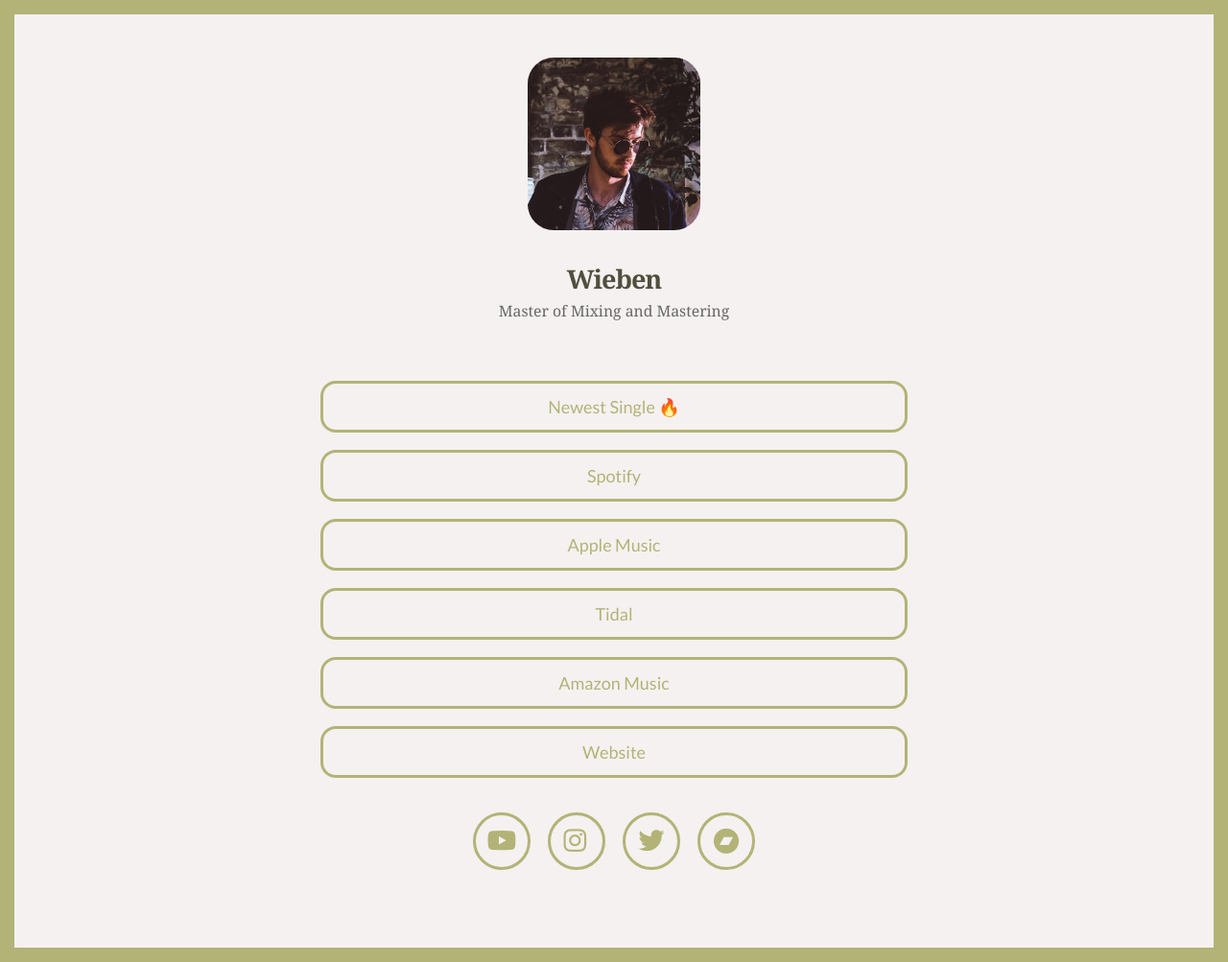
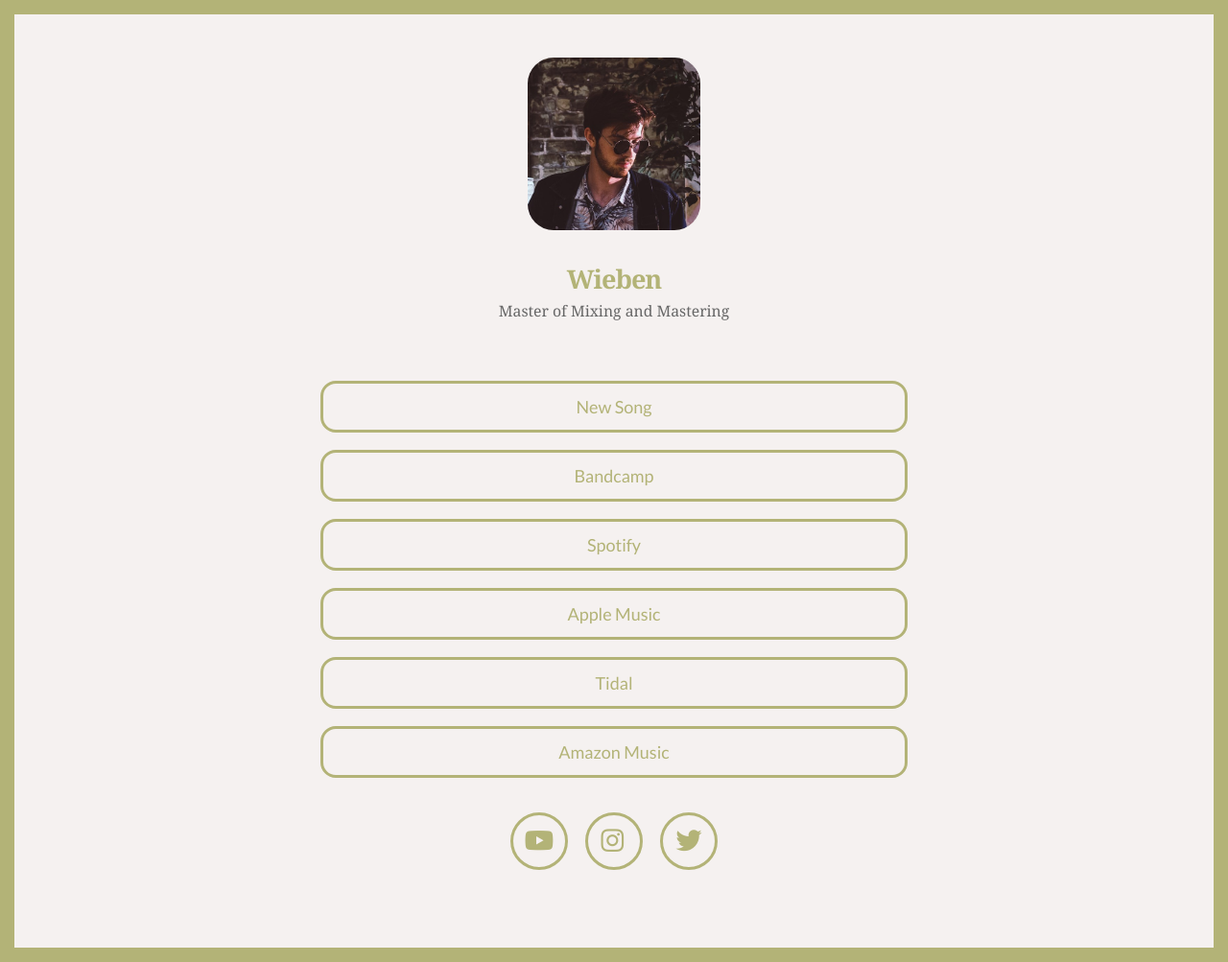
Before and after one commit to SamsonGoodenough/wieben-site, a Jekyll site: the page built from social.md, in a window 1280 px wide. Shown: the whole page at 96% size. Built offline with Jekyll 4.4.1, drawn with Linux system fonts in a browser that asks for light colours; some web fonts are replaced.

Commit message:
Update the linktree order

```diff
--- a/_data/social.json
+++ b/_data/social.json
@@ -13,7 +13,7 @@
     {
       "title": "Spotify",
       "icon": "fa-br-spotify",
-      "url": "https://open.spotify.com/user/aidengwiebe?si=fb017936593e408f"
+      "url": "https://open.spotify.com/artist/1uHLvgQukqCPrUSrrhctOK?si=IUCDvvvFTDeSY5kYh8ZZig"
     },
     {
       "title": "Bandcamp",
--- a/_layouts/tree.html
+++ b/_layouts/tree.html
@@ -9,7 +9,7 @@
       <img src="{{ page.profile_image | relative_url }}" alt="{{ page.title }}">
     </figure>
     {% endif %}
-    <h1 class="tree-title">{{page.title}}</h1>
+    <h1 class="tree-title"><a href="/">{{page.title}}</a></h1>
     {% if page.subtitle and page.subtitle != "" %}
     <h4 class="tree-subtitle">{{page.subtitle}}</h4>
     {% endif %}
--- a/social.md
+++ b/social.md
@@ -8,8 +8,10 @@
 profile_image: images/pfp.jpeg
 
 social_bars:
-  - name: Newest Single 🔥
-    link: https://open.spotify.com/track/5XdSX7XmSisEbv0fEnOYnI?si=a8b5bfd39f6b46d2
+  - name: New Song
+    link: https://www.youtube.com/watch?v=tPdawyRYiHk
+  - name: Bandcamp
+    link: https://wieben.bandcamp.com/
   - name: Spotify
     link: https://open.spotify.com/artist/1uHLvgQukqCPrUSrrhctOK?si=IUCDvvvFTDeSY5kYh8ZZig
   - name: Apple Music
@@ -18,8 +20,6 @@
     link: https://tidal.com/artist/38789505
   - name: Amazon Music
     link: https://music.amazon.ca/artists/B0C2GJC9GD?ref=dm_sh_vuazhMQ8zMeRAYKL7U51jMqTx
-  - name: Website
-    link: https://wieben.ca/
 
 social_circles:
   - icon: fa-youtube
@@ -28,7 +28,5 @@
     link: https://www.instagram.com/wiebenmusic/
   - icon: fa-twitter
     link: https://twitter.com/AidenWiebe
-  - icon: fa-br-bandcamp
-    link: https://wieben.bandcamp.com/
 
 ---
```
